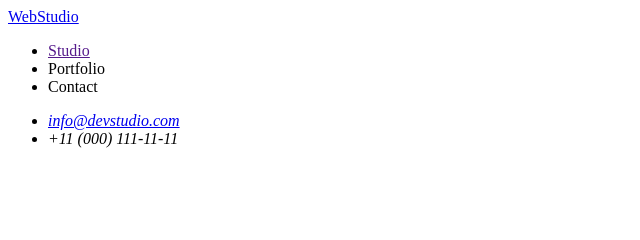
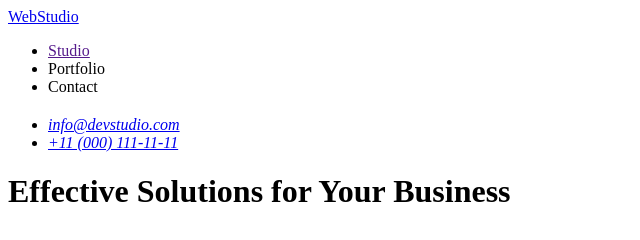
Before and after one commit to Margarita-369/goit-markup-hw-02, a plain HTML site: page index.html in a window 1280 px wide. Shown: the whole page, without its empty margins (0-640 px from the left). Drawn offline with Linux system fonts and the light colour scheme.

Commit message:
add markup body

```diff
--- a/index.html
+++ b/index.html
@@ -14,15 +14,18 @@
           <li><a href=""></a>Portfolio</li>
           <li><a href=""></a>Contact</li>
         </ul>
+        <h1></h1>
       </nav>
       <address>
         <ul>
           <li><a href="mailto:info@devstudio.com">info@devstudio.com</a></li>
-          <li><a href="tel:+11(000)1111111"></a>+11 (000) 111-11-11</li>
+          <li><a href="tel:+11(000)1111111">+11 (000) 111-11-11</a></li>
         </ul>
       </address>
     </header>
-    <main></main>
+    <main>
+      <h1>Effective Solutions for Your Business</h1>
+    </main>
     <footer></footer>
   </body>
 </html>
```
